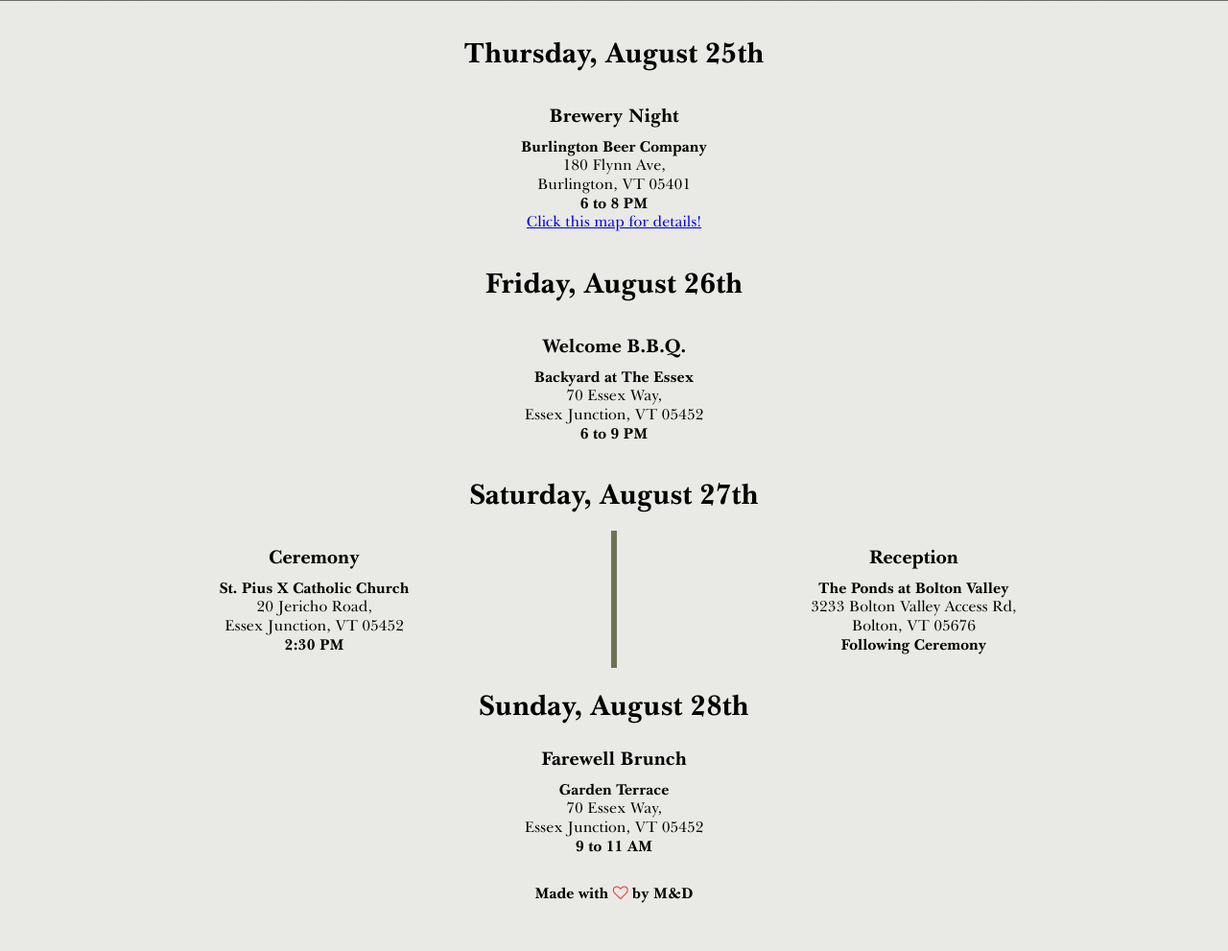
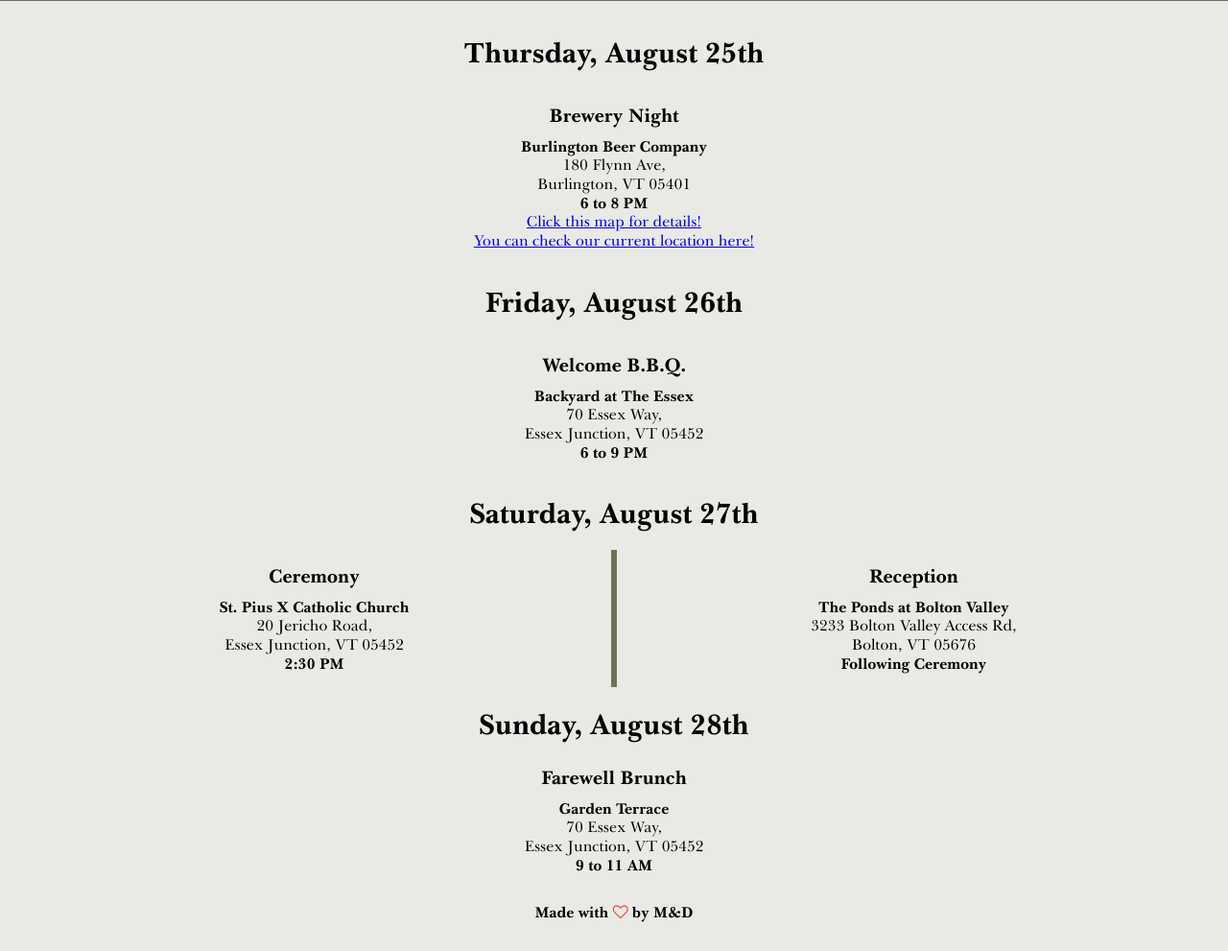
Before and after one commit to dcorney1/wedding_php, a PHP site: page /events.php in a window 1280 px wide. Shown: the part 399-1390 px from the top of the page at 96% size. Before the commit the page ends 1340 px from the top, so only its background shows below. Run offline with PHP 8.4, Linux system fonts and the light colour scheme; grey boxes are pictures that could not be loaded.

Commit message:
Update events.php
Added current location

```diff
--- a/events.php
+++ b/events.php
@@ -35,6 +35,7 @@ if (isset($_SESSION["person_id"])) {
           <p>180 Flynn Ave,</p><p> Burlington, VT 05401</p>
           <p class="event_time">6 to 8 PM</p>
           <p><a href="https://www.google.com/maps/d/u/0/edit?mid=1IJCJtkLuToIik2lIvQTB2pLSY748hJw&usp=sharing" target="_blank">Click this map for details!</a></p>
+          <p><a href="https://maps.app.goo.gl/9gQz9kuCJotvZZ8b9" target="_blank">You can check our current location here!</a></p>
         </div>
       </div>
 
```
